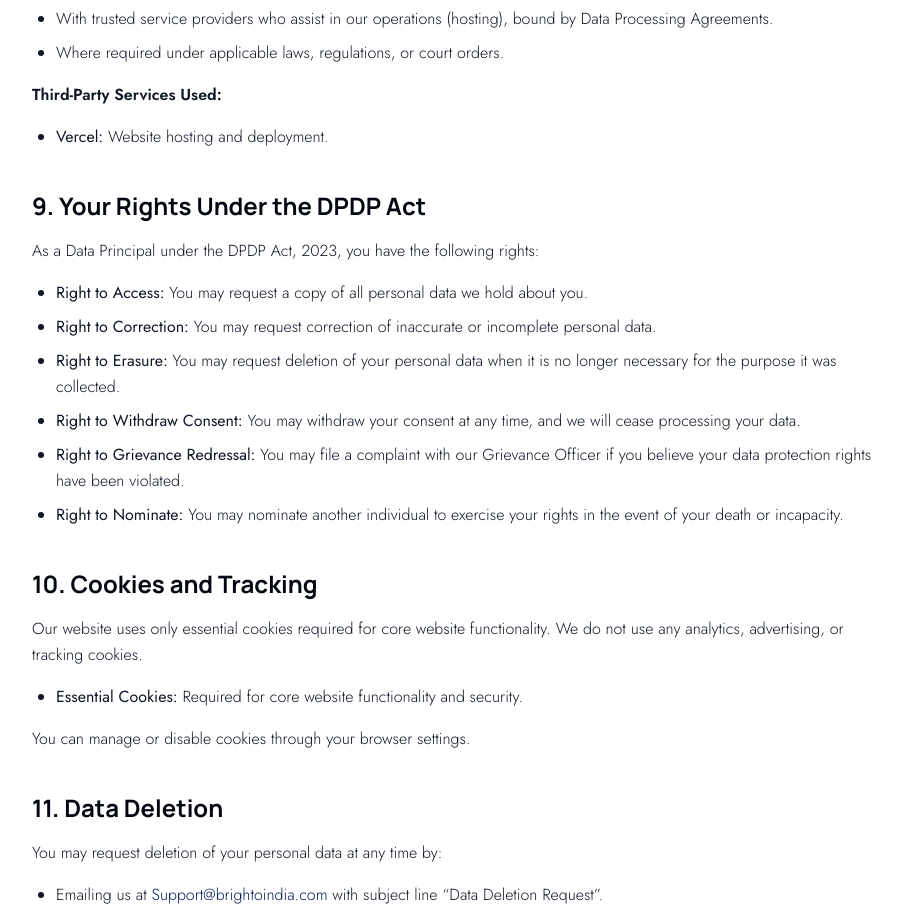
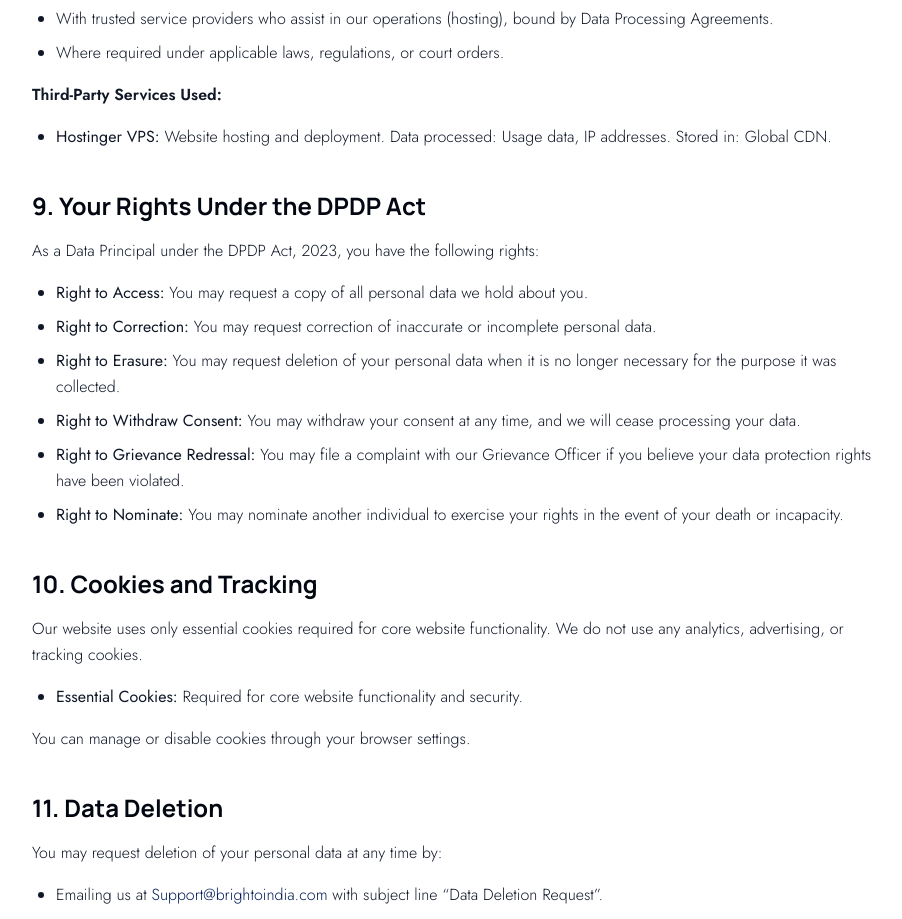
Before and after one commit to code-x-prime/hub-check, a Next.js app: page /privacy-policy in a window 1280 px wide. Shown: the part 2700-3619 px from the top of the page, without its empty margins (184-1086 px from the left). Built offline with nearby package versions, Linux system fonts and the light colour scheme.

Commit message:
feat: add privacy policy page with DPDP Act compliance details

```diff
--- a/app/privacy-policy/page.tsx
+++ b/app/privacy-policy/page.tsx
@@ -142,7 +142,7 @@ export default function PrivacyPolicyPage() {
               </ul>
               <p className="font-semibold">Third-Party Services Used:</p>
               <ul className="list-disc pl-6 space-y-2">
-                <li><strong>Vercel:</strong> Website hosting and deployment.</li>
+                <li><strong>Hostinger VPS:</strong> Website hosting and deployment. Data processed: Usage data, IP addresses. Stored in: Global CDN.</li>
               </ul>
             </div>
 
```
